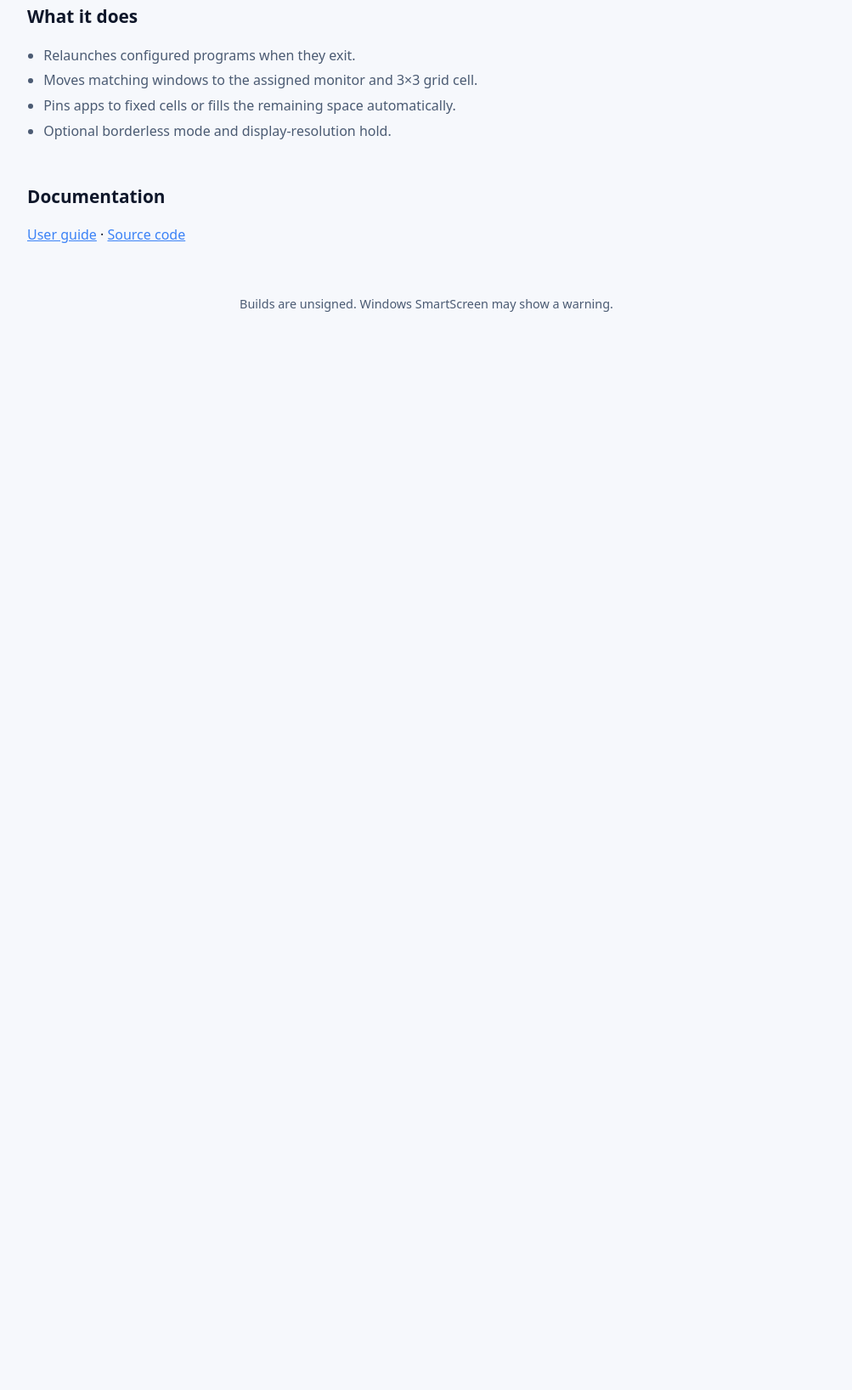
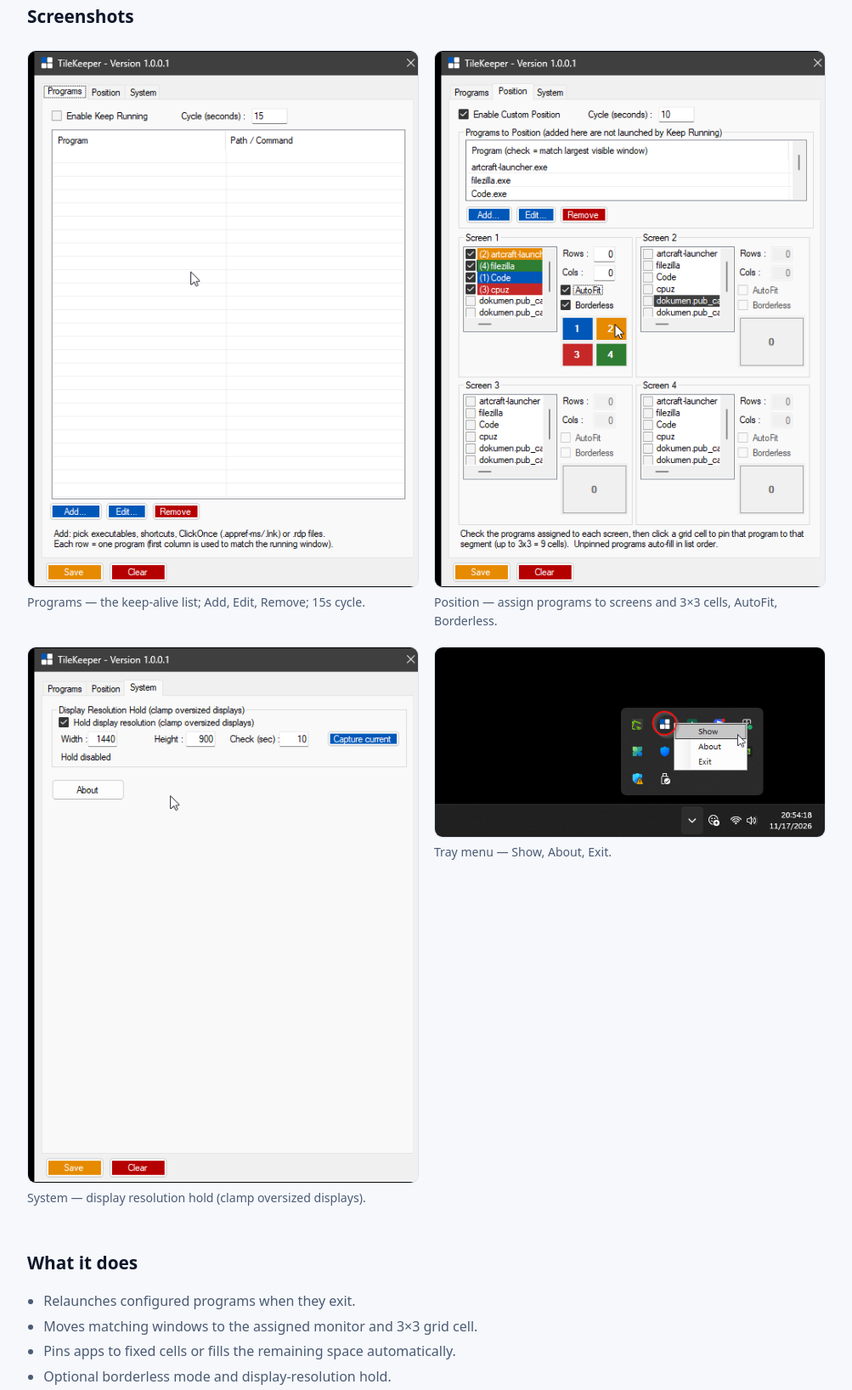
Before and after one commit to ASQAL90/TileKeeper, a plain HTML site: page site/index.html in a window 1280 px wide. Shown: the part 837-2473 px from the top of the page at 85% size, without its empty margins (138-1141 px from the left). Before the commit the page ends 1270 px from the top, so only its background shows below. Drawn offline with Linux system fonts and the light colour scheme.

Commit message:
Tambahkan galeri screenshot ke homepage

```diff
--- a/site/index.html
+++ b/site/index.html
@@ -19,6 +19,11 @@
   .btn.primary { background: var(--accent); border-color: var(--accent); color: #fff; }
   .meta { margin-top: 14px; color: var(--muted); font-size: .9rem; }
   img.shot { display: block; width: 100%; max-width: 820px; margin: 40px auto 0; border-radius: 12px; border: 1px solid var(--border); }
+  .shots { display: grid; grid-template-columns: repeat(2, 1fr); gap: 18px; margin-top: 22px; }
+  @media (max-width: 700px) { .shots { grid-template-columns: 1fr; } }
+  .shots figure { margin: 0; }
+  .shots img { width: 100%; border-radius: 10px; border: 1px solid var(--border); display: block; }
+  .shots figcaption { margin-top: 6px; color: var(--muted); font-size: .88rem; }
   section { margin-top: 48px; }
   h2 { font-size: 1.3rem; margin: 0 0 12px; }
   ul { padding-left: 1.2rem; color: var(--muted); }
@@ -43,6 +48,16 @@
   <img class="shot" src="screenshot-tray.png" alt="TileKeeper tray menu screenshot">
 
   <section>
+    <h2>Screenshots</h2>
+    <div class="shots">
+      <figure><img src="screenshot-programs.png" alt="Programs tab"><figcaption>Programs — the keep-alive list; Add, Edit, Remove; 15s cycle.</figcaption></figure>
+      <figure><img src="screenshot-position.png" alt="Position tab"><figcaption>Position — assign programs to screens and 3&times;3 cells, AutoFit, Borderless.</figcaption></figure>
+      <figure><img src="screenshot-system.png" alt="System tab"><figcaption>System — display resolution hold (clamp oversized displays).</figcaption></figure>
+      <figure><img src="screenshot-tray-menu.png" alt="Tray menu"><figcaption>Tray menu — Show, About, Exit.</figcaption></figure>
+    </div>
+  </section>
+
+  <section>
     <h2>What it does</h2>
     <ul>
       <li>Relaunches configured programs when they exit.</li>
```
Also changed, not shown: site/screenshot-position.png (added), site/screenshot-programs.png (added), site/screenshot-system.png (added), site/screenshot-tray-menu.png (added).
